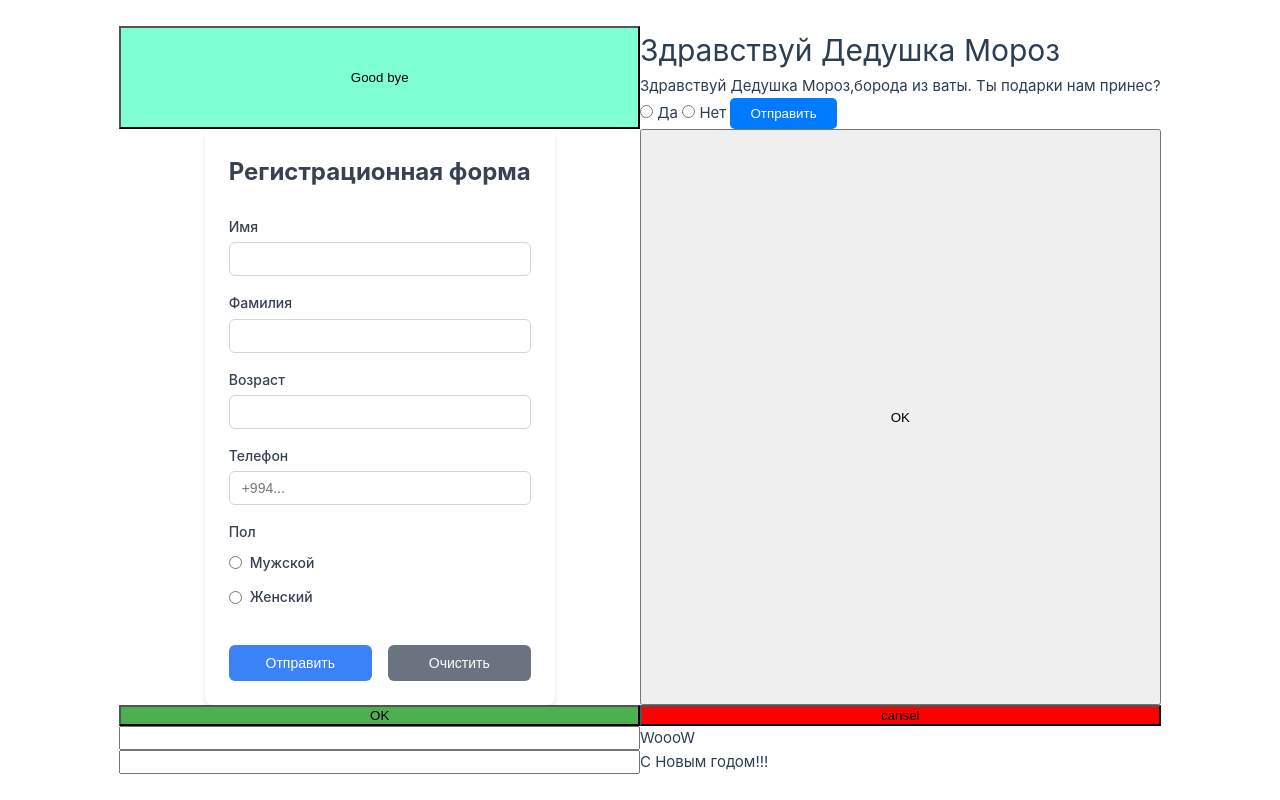
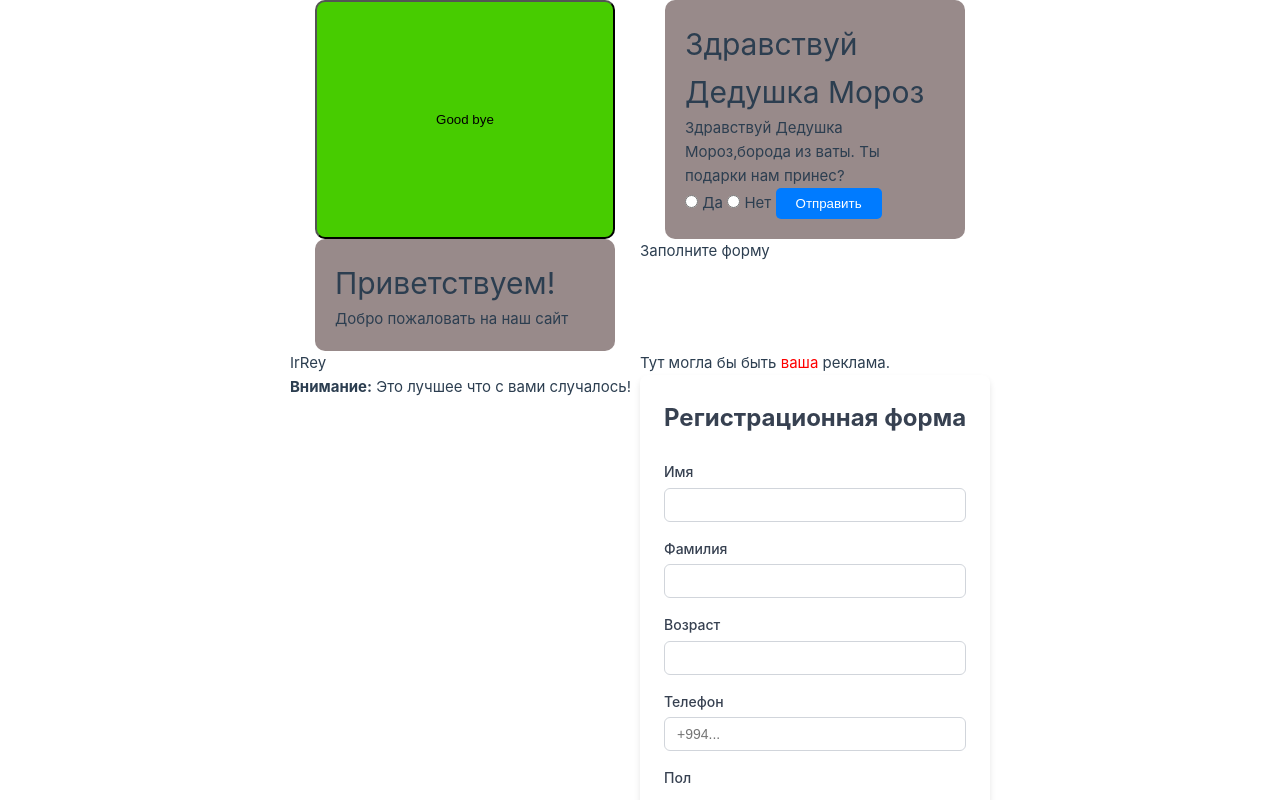
Before and after one commit to IrinaFox/ReyhanProject, a Vue app in the folder Reyhan Project/: page / in a window 1280 px wide. Shown: the top 800 px of the page. Built offline with nearby package versions, Linux system fonts and the light colour scheme.

Commit message:
DP-43:Added components <div>, <p>, <span>, <b> to Reyhan.vue.

```diff
--- a/Reyhan Project/src/components/Header.vue
+++ b/Reyhan Project/src/components/Header.vue
@@ -8,6 +8,10 @@
 
 <style scoped>
 button {
-  background-color: aquamarine;
+  width: 300px;
+  margin: 0 auto;
+  padding: 20px;
+  background-color: #47cc00;
+  border-radius: 10px;
 }
 </style>
--- a/Reyhan Project/src/components/Reyhan.vue
+++ b/Reyhan Project/src/components/Reyhan.vue
@@ -12,6 +12,26 @@
     <input type="radio" name="answer" value="no"> Нет
     <input type="button" class="blue-btn" onclick="alert('Ваш ответ принят!')" value="Отправить">
   </div>
+
+  <!-- Div с классом -->
+  <div class="container">
+    <h1>Приветствуем!</h1>
+    <p>Добро пожаловать на наш сайт</p>
+  </div>
+
+  <!-- Div с ID -->
+  <div id="header">
+    <nav>Заполните форму</nav>
+  </div>
+
+  <!-- Вложенные divы -->
+  <div class="wrapper">
+    <div class="header">
+      <div class="logo">IrRey</div>
+    </div>
+  </div>
+  <p>Тут могла бы быть <span style="color: red;">ваша</span> реклама.</p>
+  <p><b>Внимание:</b> Это лучшее что с вами случалось!</p>
 </template>
 
 <style scoped>
@@ -28,4 +48,14 @@
 .blue-btn:hover {
   background-color: #0056b3; /* Темнее при наведении */
 }
+.container {
+  width: 300px;
+  margin: 0 auto;
+  padding: 20px;
+  background-color: #988a8a;
+  border-radius: 10px;
+}
+b {
+  font-weight: bold;  /* или 700 */
+}
 </style>
```
